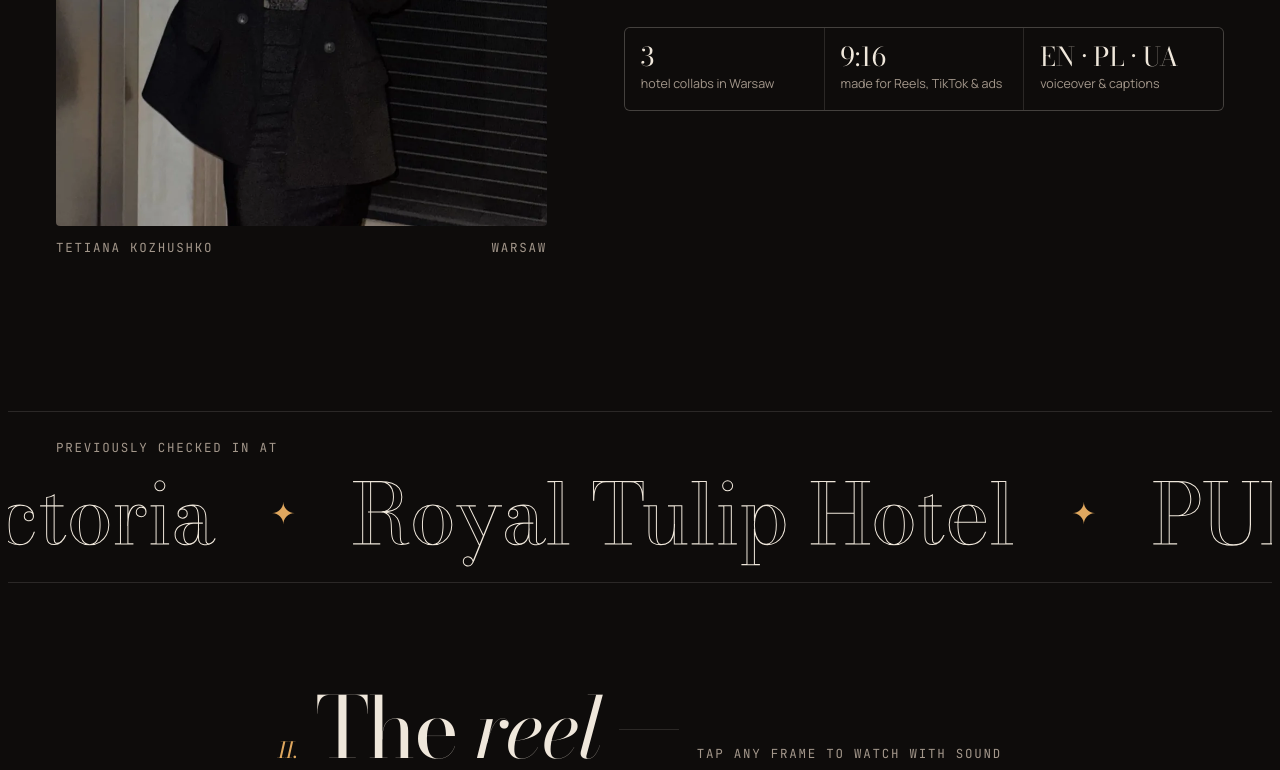
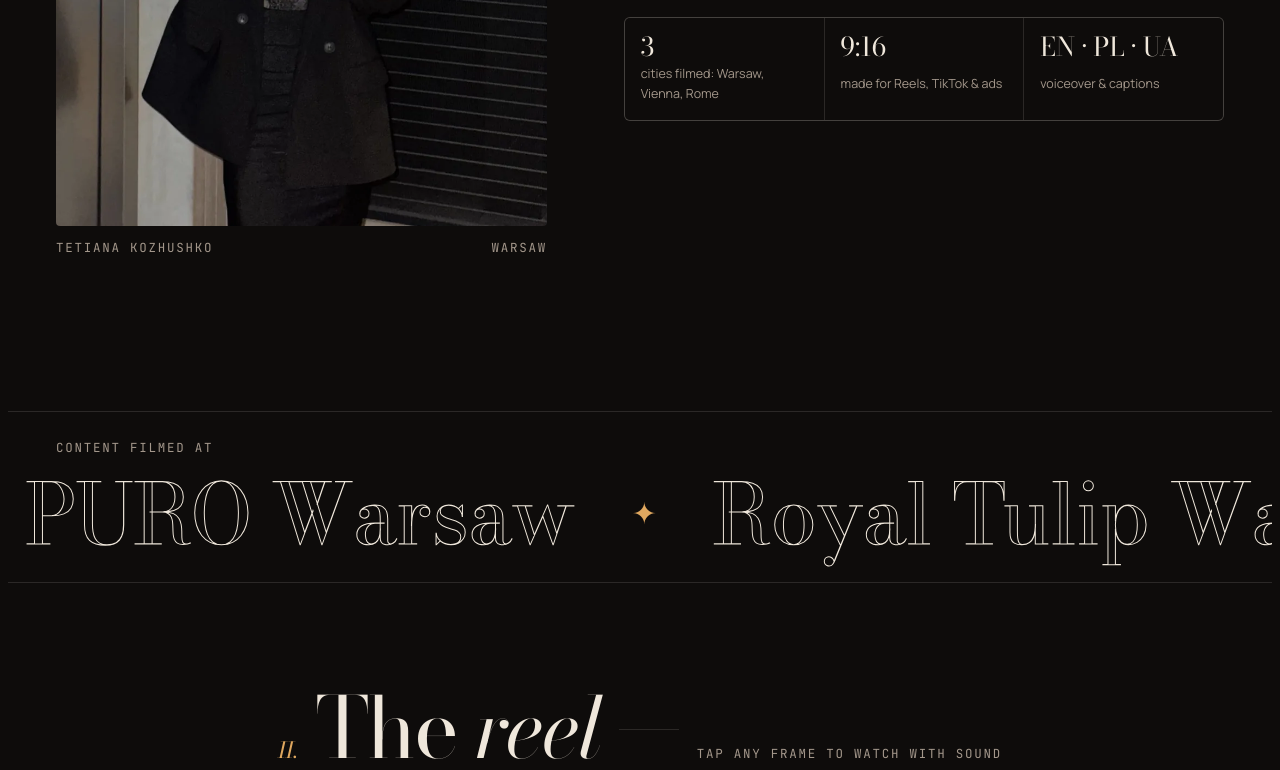
Before and after one commit to tetianakozhushko/tetianakozhushko.github.io, a plain HTML site: page mediakit/index.html in a window 1280 px wide. Shown: the part 2176-2946 px from the top of the page. Drawn offline with nearby package versions, Linux system fonts and the light colour scheme.

Commit message:
Media kit: 'Content filmed at' five locations, 3 cities filmed
Co-Authored-By: Claude Opus 5.5 <noreply@anthropic.com>
Claude-Session: https://claude.ai/code/session_01Fk9VREQirZUCfdzcXUxU7j

```diff
--- a/mediakit/index.html
+++ b/mediakit/index.html
@@ -311,7 +311,7 @@ footer .wrap{display:flex;justify-content:space-between;flex-wrap:wrap;gap:10px}
       <p>I'm a UGC creator and a UX/UI designer. I check in, live the stay as your guest would, and turn it into vertical content that feels real: slow mornings, spa evenings, dinners and the city outside the window.</p>
       <p>Based in Warsaw and open to stays anywhere in the world.</p>
       <div class="facts">
-        <div><b>3</b><span>hotel collabs in Warsaw</span></div>
+        <div><b>3</b><span>cities filmed: Warsaw, Vienna, Rome</span></div>
         <div><b>9:16</b><span>made for Reels, TikTok &amp; ads</span></div>
         <div><b>EN · PL · UA</b><span>voiceover &amp; captions</span></div>
       </div>
@@ -319,9 +319,9 @@ footer .wrap{display:flex;justify-content:space-between;flex-wrap:wrap;gap:10px}
   </div>
 </section>
 
-<div class="clients" aria-label="Hotels I have worked with: Sofitel Victoria, Royal Tulip Hotel, PURO Hotel">
-  <span class="mono">Previously checked in at</span>
-  <div class="row" aria-hidden="true"><span>Sofitel Victoria</span><i>✦</i><span>Royal Tulip Hotel</span><i>✦</i><span>PURO Hotel</span><i>✦</i><span>Sofitel Victoria</span><i>✦</i><span>Royal Tulip Hotel</span><i>✦</i><span>PURO Hotel</span><i>✦</i></div>
+<div class="clients" aria-label="Content filmed at: Sofitel Warsaw, PURO Warsaw, Royal Tulip Warsaw, Grand Hotel Vienna, Caffè Doria Rome">
+  <span class="mono">Content filmed at</span>
+  <div class="row" aria-hidden="true"><span>Sofitel Warsaw</span><i>✦</i><span>PURO Warsaw</span><i>✦</i><span>Royal Tulip Warsaw</span><i>✦</i><span>Grand Hotel Vienna</span><i>✦</i><span>Caffè Doria Rome</span><i>✦</i><span>Sofitel Warsaw</span><i>✦</i><span>PURO Warsaw</span><i>✦</i><span>Royal Tulip Warsaw</span><i>✦</i><span>Grand Hotel Vienna</span><i>✦</i><span>Caffè Doria Rome</span><i>✦</i></div>
 </div>
 
 <section class="strip" id="reel">
```
